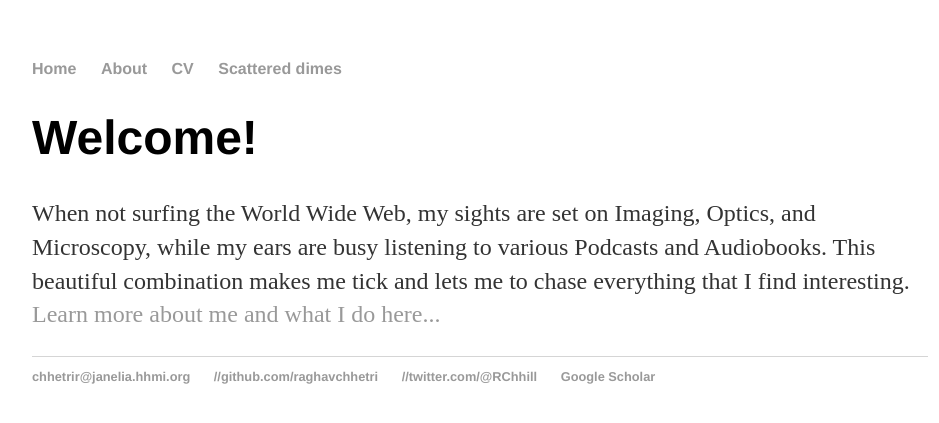
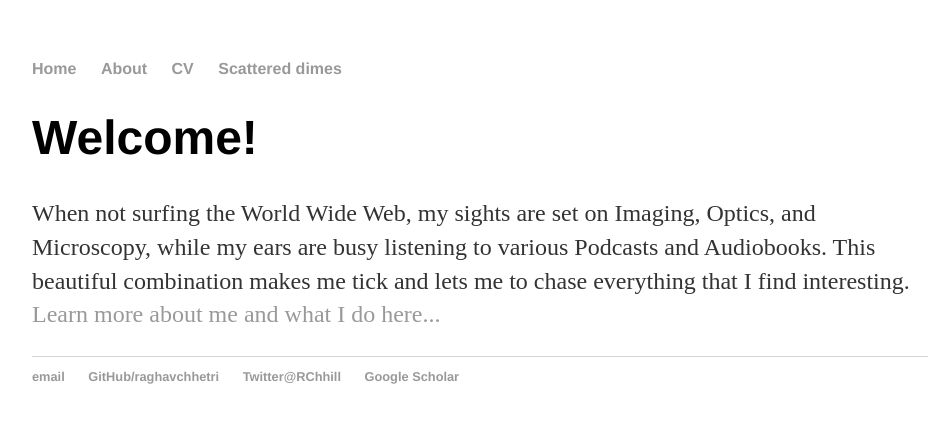
Before and after one commit to raghavchhetri/raghavchhetri.github.io, a Jekyll site: the page built from index.html, in a window 1280 px wide. Shown: the top 423 px of the page, without its empty margins (160-1099 px from the left). Built offline with Jekyll 4.4.1, drawn with Linux system fonts in a browser that asks for light colours.

Commit message:
Update default.html

```diff
--- a/_layouts/default.html
+++ b/_layouts/default.html
@@ -21,9 +21,9 @@
 		</div><!-- /.container -->
 		<footer>
     		<ul>
-        		<li><a href="mailto:chhetrir@janelia.hhmi.org">chhetrir@janelia.hhmi.org</a></li>
-        		<li><a href="https://github.com/raghavchhetri">//github.com/raghavchhetri</a></li>
-			<li><a href="https://twitter.com/RChhill">//twitter.com/@RChhill</a></li>
+        		<li><a href="mailto:chhetrir@janelia.hhmi.org">email</a></li>
+        		<li><a href="https://github.com/raghavchhetri">GitHub/raghavchhetri</a></li>
+			<li><a href="https://twitter.com/RChhill">Twitter@RChhill</a></li>
 			<li><a href="https://scholar.google.com/citations?user=HSDpEAkAAAAJ&hl=en">Google Scholar</a></li>
 			</ul>
 		</footer>
```
